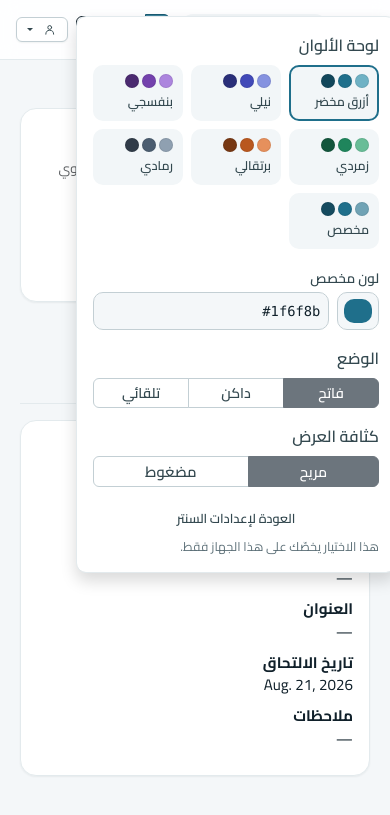
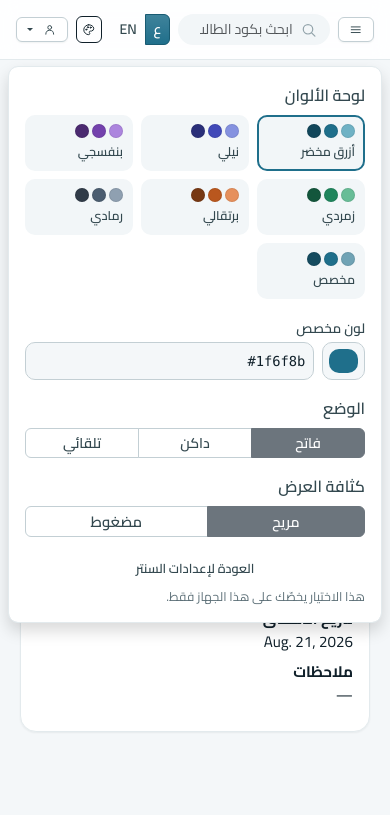
Before and after one commit to Mmy2000/Center-Management-System, a Django app: page /students/1/ in a window 390 px wide, after a click on "المظهر". Shown: the top 815 px of the page. Run offline with Django 5.2, Linux system fonts and the light colour scheme; a user stored in the database is signed in; data comes from the database, SQL or seed files in the repository; data that the repository does not hold is empty; some libraries are stand-ins or nearby versions.

Commit message:
mahmoud:make the shared layout components survive a phone
The student page's five tabs wrapped onto two rows below ~500px, stranding the
active underline on the first row and changing the strip's height with the
viewport. Bootstrap's .nav is flex-wrap: wrap and nothing had overridden it, so
every tabbed screen had the same bug — the student page, the academic
structure, the payments workspace and the card-assign modal, from one rule.

A tab strip scrolls; it never wraps. `flex: 0 0 auto` on the items is the
load-bearing part: without it the tabs squeeze and their labels wrap instead of
the strip scrolling. No tab is hidden or dropped.

Then the same class of bug, found by measuring rather than reading: 20 pages
rendered at 1920/1366/1024/768/480/375 with realistic rows injected into the
AJAX tables, reporting anything that left the viewport or was clipped with no
way to reach it.

  - the console topbar overran 375px by 133px on the client detail screen;
    it now wraps below 768px instead of pushing the page sideways
  - 16 tables in 9 templates had no scroll wrapper, so a long name could take
    the whole page with it; they use .table-responsive, which 10 other
    templates already did
  - the theme panel is a fixed 320px anchored to a button near the edge, so it
    hung 31px off a 375px screen; below 576px it becomes a sheet pinned to the
    viewport

Desktop is untouched: at 1366 the tabs need no scrolling and the topbar does
not wrap, and the audit reports the same clean result it did before.

```diff
--- a/static/css/app.css
+++ b/static/css/app.css
@@ -381,7 +381,34 @@ a:hover { text-decoration: underline; }
               padding: .85rem 1rem; box-shadow: var(--shadow-xs); }
 
 /* -------------------------------------------------------------- tabs ----- */
-.nav-tabs { border-bottom: 1px solid var(--ink-100); gap: .15rem; }
+/* A tab strip scrolls; it never wraps.
+
+   Bootstrap's `.nav` is `flex-wrap: wrap`, so the student page's five tabs
+   became two stacked rows on a phone, with the active underline stranded on
+   the first row and the strip's height changing with the viewport. Scrolling
+   keeps every tab reachable at full size, which wrapping also did — but in one
+   predictable row, and without the content below jumping as tabs re-flow. */
+.nav-tabs {
+  border-bottom: 1px solid var(--ink-100);
+  gap: .15rem;
+  flex-wrap: nowrap;
+  overflow-x: auto;
+  /* Required, not cosmetic: a box cannot be `visible` on one axis and `auto`
+     on the other — the browser would promote this to `auto` and add a
+     permanent vertical scrollbar. */
+  overflow-y: hidden;
+  /* No scrollbar: on a strip this short it covers the labels, and the
+     half-visible next tab is a clearer affordance than a 4px track. Swipe on
+     touch, shift+wheel or keyboard focus on desktop still scroll it. */
+  scrollbar-width: none;
+  -ms-overflow-style: none;
+  scroll-padding-inline: 1rem;
+}
+.nav-tabs::-webkit-scrollbar { display: none; }
+/* Flex items shrink by default; without this the tabs squeeze into the row
+   and their labels wrap instead of the strip scrolling. */
+.nav-tabs .nav-item { flex: 0 0 auto; }
+.nav-tabs .nav-link { white-space: nowrap; }
 .nav-tabs .nav-link {
   border: none;
   border-bottom: 2px solid transparent;
@@ -396,6 +423,13 @@ a:hover { text-decoration: underline; }
 .nav-tabs .nav-link.active { color: var(--brand-600); border-bottom-color: var(--brand-500); background: transparent; }
 .nav-pills .nav-link { color: var(--ink-500); font-weight: 600; border-radius: var(--radius-pill); }
 .nav-pills .nav-link.active { background: var(--brand-500); }
+
+/* ---------------------------------------------------------- dropdowns ---- */
+/* A last-resort guard for every menu in the app: Popper repositions a dropdown
+   to keep it on screen, but it cannot shrink one that is simply wider than the
+   phone. Menus with intrinsic content (the theme panel, the search results)
+   would otherwise hang off the edge with no way to scroll to them. */
+.dropdown-menu { max-width: calc(100vw - 1rem); }
 
 /* ------------------------------------------------------------- modal ----- */
 .modal-content { border: none; border-radius: var(--radius-lg); box-shadow: var(--shadow-lg); }
--- a/static/css/themes.css
+++ b/static/css/themes.css
@@ -131,5 +131,29 @@
 .swatch[aria-pressed="true"] { border-color: var(--brand-500); }
 .swatch-dots { display: flex; gap: 3px; margin-bottom: .3rem; }
 .swatch-dot { width: 14px; height: 14px; border-radius: 50%; box-shadow: inset 0 0 0 1px rgba(0, 0, 0, .08); }
-.theme-panel { width: 320px; }
+/* A fixed 320px leaves a 375px phone 55px of slack and a 320px one none at
+   all, so the panel gives way to the viewport before it gives way to the
+   screen edge. Above ~352px this still resolves to exactly 320px, so the
+   desktop panel is unchanged. */
+.theme-panel { width: min(320px, calc(100vw - 1.5rem)); }
+
+/* On a phone this panel is wider than the space to the side of the button that
+   opens it, and Popper aligns it to that button rather than shrinking it — so
+   at 375px it hung 31px off the edge with no way to scroll to the rest. Below
+   576px it stops being anchored to the button and becomes a sheet pinned to
+   the viewport instead, which is where a 320px panel belongs on a 375px
+   screen. `!important` is unavoidable: Popper writes its offsets inline. */
+@media (max-width: 575.98px) {
+  .dropdown-menu.theme-panel {
+    position: fixed !important;
+    inset-inline: .5rem .5rem !important;
+    inset-block-start: calc(var(--topbar-h) + .35rem) !important;
+    inset-block-end: auto !important;
+    width: auto !important;
+    max-width: none;
+    transform: none !important;
+    max-height: calc(100dvh - var(--topbar-h) - 1.5rem);
+    overflow-y: auto;
+  }
+}
 .mode-toggle .btn { flex: 1; }
--- a/templates/academics/group_detail.html
+++ b/templates/academics/group_detail.html
@@ -49,6 +49,7 @@
         {% endif %}
       </div>
       <div class="card-body p-0">
+        <div class="table-responsive">
           <table class="table table-sm table-compact mb-0">
             <tbody id="schedules-body">
               {% for schedule in schedules %}
@@ -70,6 +71,7 @@
         </div>
       </div>
     </div>
+  </div>
 
   <div class="col-lg-6">
     <div class="card h-100">
@@ -79,6 +81,7 @@
       </div>
       <div class="card-body p-0">
         <div class="px-3 py-2 border-bottom small" id="group-money"><span class="skeleton" style="width:60%"></span></div>
+        <div class="table-responsive">
           <table class="table table-sm table-compact mb-0">
             <thead class="table-light">
               <tr>
@@ -90,6 +93,7 @@
             <tbody id="roster-body">
             </tbody>
           </table>
+        </div>
       </div>
     </div>
   </div>
--- a/templates/console/base.html
+++ b/templates/console/base.html
@@ -92,7 +92,7 @@
           {% block subheading %}{% endblock %}
         </div>
       {% endblock %}
-      <div class="ms-auto d-flex align-items-center gap-2">
+      <div class="console-topbar-actions">
         {% block topbar_actions %}{% endblock %}
         <span class="console-topbar-divider"></span>
         {% include "partials/_language.html" %}
--- a/templates/console/dashboard.html
+++ b/templates/console/dashboard.html
@@ -60,10 +60,12 @@
         <a class="btn btn-sm btn-ghost" href="{% url 'console:tenant_list' %}?expiring=1">{% translate "الكل" %}</a>
       </div>
       <div class="console-card-body p-0">
+        <div class="table-responsive">
           <table class="table table-compact mb-0">
             <thead class="visually-hidden"><tr><th>{% translate "العميل" %}</th><th>{% translate "التاريخ" %}</th></tr></thead>
             <tbody id="expiring-body"></tbody>
           </table>
+        </div>
       </div>
     </div>
   </div>
@@ -75,10 +77,12 @@
         <a class="btn btn-sm btn-ghost" href="{% url 'console:tenant_list' %}?over_quota=1">{% translate "الكل" %}</a>
       </div>
       <div class="console-card-body p-0">
+        <div class="table-responsive">
           <table class="table table-compact mb-0">
             <thead class="visually-hidden"><tr><th>{% translate "العميل" %}</th><th>{% translate "الاستهلاك" %}</th></tr></thead>
             <tbody id="pressure-body"></tbody>
           </table>
+        </div>
       </div>
     </div>
   </div>
@@ -90,10 +94,12 @@
     <a class="btn btn-sm btn-ghost" href="{% url 'console:audit' %}">{% translate "السجل الكامل" %}</a>
   </div>
   <div class="console-card-body p-0">
+    <div class="table-responsive">
       <table class="table table-compact mb-0">
         <thead><tr><th>{% translate "الوقت" %}</th><th>{% translate "الإجراء" %}</th><th>{% translate "العميل" %}</th><th>{% translate "المشغّل" %}</th><th>{% translate "السبب" %}</th></tr></thead>
         <tbody id="audit-body"></tbody>
       </table>
+    </div>
   </div>
 </div>
 {% endblock %}
--- a/templates/console/plan_list.html
+++ b/templates/console/plan_list.html
@@ -83,6 +83,7 @@
             {% endif %}
           </div>
 
+          <div class="table-responsive">
             <table class="table table-compact mb-3">
               <tbody>
                 <tr><td>{% translate "الطلاب" %}</td><td class="text-end num">{{ plan.max_students|default:_("بلا حد") }}</td></tr>
@@ -91,6 +92,7 @@
                 <tr><td>{% translate "البطاقات" %}</td><td class="text-end num">{{ plan.max_cards|default:_("بلا حد") }}</td></tr>
               </tbody>
             </table>
+          </div>
 
           <div class="d-flex align-items-center gap-2 flex-wrap">
             <span class="badge badge-soft badge-soft-secondary">{{ plan.features.count }} {% translate "خاصية" %}</span>
--- a/templates/console/tenant_detail.html
+++ b/templates/console/tenant_detail.html
@@ -41,10 +41,12 @@
         </button>
       </div>
       <div class="console-card-body p-0" id="usage-region">
+        <div class="table-responsive">
           <table class="table table-compact mb-0">
             <thead class="visually-hidden"><tr><th>{% translate "المورد" %}</th><th>{% translate "العدد" %}</th><th>{% translate "الاستهلاك" %}</th></tr></thead>
             <tbody id="usage-body"></tbody>
           </table>
+        </div>
         <div class="px-3 py-2 text-muted small" id="usage-stamp"></div>
       </div>
     </div>
@@ -75,6 +77,7 @@
         <a class="btn btn-sm btn-ghost" href="{% url 'console:audit' %}?tenant={{ tenant.pk }}">{% translate "الكل" %}</a>
       </div>
       <div class="console-card-body p-0">
+        <div class="table-responsive">
           <table class="table table-compact mb-0">
             <thead><tr><th>{% translate "الوقت" %}</th><th>{% translate "الإجراء" %}</th><th>{% translate "المشغّل" %}</th></tr></thead>
             <tbody>
@@ -95,6 +98,7 @@
               {% endfor %}
             </tbody>
           </table>
+        </div>
       </div>
     </div>
   </div>
--- a/templates/console/traffic.html
+++ b/templates/console/traffic.html
@@ -134,6 +134,7 @@
       three fills to carry the status split at all.
     {% endcomment %}
     <div class="chart-table mt-3" id="timeline-table" hidden>
+      <div class="table-responsive">
         <table class="table table-compact mb-0">
           <thead>
             <tr>
@@ -146,6 +147,7 @@
           </thead>
           <tbody id="timeline-body"></tbody>
         </table>
+      </div>
     </div>
   </div>
   <div class="console-card-foot server-strip" id="server-strip" hidden></div>
--- a/templates/students/detail.html
+++ b/templates/students/detail.html
@@ -80,6 +80,7 @@
         </span>
       </div>
       <div class="card-body p-0">
+        <div class="table-responsive">
           <table class="table table-sm table-compact mb-0">
             <thead class="table-light">
               <tr>
@@ -95,10 +96,12 @@
           </table>
         </div>
       </div>
+    </div>
 
     <div class="card">
       <div class="card-header fw-semibold">{% translate "سجل الاشتراكات" %}</div>
       <div class="card-body p-0">
+        <div class="table-responsive">
           <table class="table table-sm table-compact mb-0">
             <thead class="table-light">
               <tr>
@@ -112,6 +115,7 @@
             </thead>
             <tbody id="assignments-history"></tbody>
           </table>
+        </div>
       </div>
     </div>
   </div>
@@ -211,6 +215,7 @@
         {% endif %}
       </div>
       <div class="card-body p-0">
+        <div class="table-responsive">
           <table class="table table-sm table-compact mb-0">
             <thead class="table-light">
               <tr>
@@ -225,6 +230,7 @@
             <tbody id="cards-timeline">
             </tbody>
           </table>
+        </div>
       </div>
     </div>
   </div>
```
Also changed, not shown: static/css/console.css (+32 -1 lines), templates/attendance/scanner.html (+7 -5 lines), templates/dashboard/home.html (+6 -4 lines), templates/lessons/detail.html (+6 -2 lines). Lines whose indentation alone changed are shown as unchanged.
